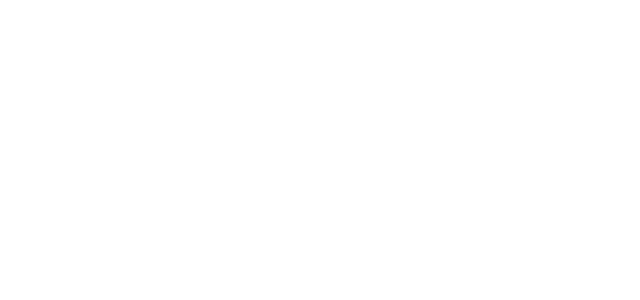
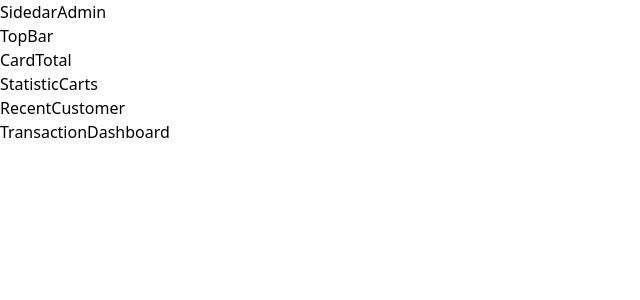
Before and after one commit to Capstone-Tim-12/warehouse-managament-system-fe, a React (Vite) app: page /admin/dashboard in a window 1280 px wide. Before the commit this address had no page. Shown: the top 300 px of the page, without its empty margins (0-640 px from the left). Built offline with nearby package versions, Linux system fonts and the light colour scheme.

Commit message:
creating dashboard layoute structure

```diff
--- a/src/App.jsx
+++ b/src/App.jsx
@@ -1,14 +1,17 @@
 import { BrowserRouter, Routes, Route } from "react-router-dom";
-import LandingPage from "./pages/landing-page/index"
+import LandingPage from "./pages/landing-page/index";
+import Dashboard from "./pages/admin/dashboard";
+
 function App() {
   return (
     <div>
       <BrowserRouter>
         <Routes>
-          <Route element={<LandingPage/>} path="/"/>
+          <Route element={<LandingPage />} path="/" />
+          <Route element={<Dashboard />} path="/admin/dashboard" />
         </Routes>
       </BrowserRouter>
     </div>
-  )
+  );
 }
 export default App;
--- /dev/null
+++ b/src/components/admin-dashboard/CardTotal.jsx
@@ -0,0 +1,4 @@
+const CardTotal = () => {
+  return <div>CardTotal</div>;
+};
+export default CardTotal;
--- /dev/null
+++ b/src/components/admin-dashboard/RecentCustomer.jsx
@@ -0,0 +1,4 @@
+const RecentCustomer = () => {
+  return <div>RecentCustomer</div>;
+};
+export default RecentCustomer;
--- /dev/null
+++ b/src/components/admin-dashboard/StatisticCarts.jsx
@@ -0,0 +1,4 @@
+const StatisticCarts = () => {
+  return <div>StatisticCarts</div>;
+};
+export default StatisticCarts;
--- /dev/null
+++ b/src/components/admin-dashboard/TopBar.jsx
@@ -0,0 +1,4 @@
+const TopBar = () => {
+  return <div>TopBar</div>;
+};
+export default TopBar;
--- /dev/null
+++ b/src/components/admin-dashboard/TransactionDashboard.jsx
@@ -0,0 +1,4 @@
+const TransactionDashboard = () => {
+  return <div>TransactionDashboard</div>;
+};
+export default TransactionDashboard;
--- /dev/null
+++ b/src/components/global-component/SidedarAdmin.jsx
@@ -0,0 +1,4 @@
+const SidedarAdmin = () => {
+  return <div>SidedarAdmin</div>;
+};
+export default SidedarAdmin;
--- /dev/null
+++ b/src/pages/admin/dashboard/index.jsx
@@ -0,0 +1,22 @@
+import CardTotal from "../../../components/admin-dashboard/CardTotal";
+import RecentCustomer from "../../../components/admin-dashboard/RecentCustomer";
+import StatisticCarts from "../../../components/admin-dashboard/StatisticCarts";
+import TopBar from "../../../components/admin-dashboard/TopBar";
+import TransactionDashboard from "../../../components/admin-dashboard/TransactionDashboard";
+import SidedarAdmin from "../../../components/global-component/SidedarAdmin";
+
+const Dashboard = () => {
+  return (
+    <>
+      <SidedarAdmin />
+      <TopBar />
+      <CardTotal />
+      <div>
+        <StatisticCarts />
+        <RecentCustomer />
+      </div>
+      <TransactionDashboard />
+    </>
+  );
+};
+export default Dashboard;
```
